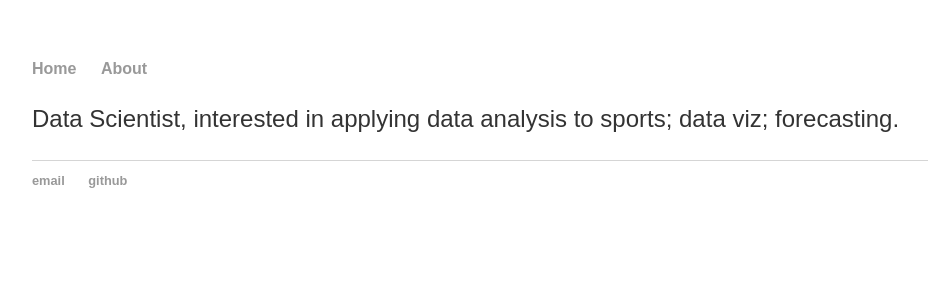
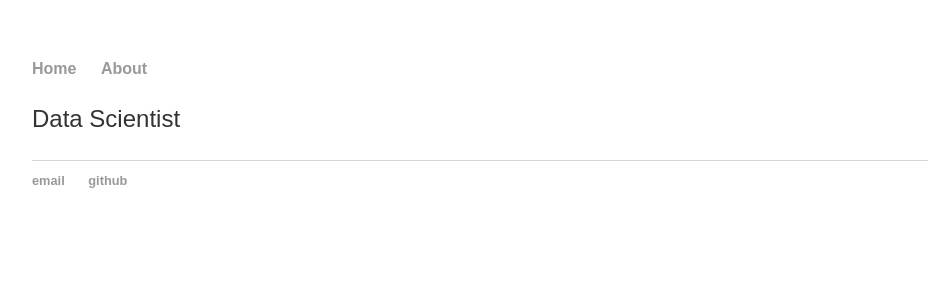
Before and after one commit to georgeball95/georgeball95.github.io, a Jekyll site: the page built from about/index.html, in a window 1280 px wide. Shown: the top 300 px of the page, without its empty margins (160-1088 px from the left). Built offline with Jekyll 4.4.1, drawn with Linux system fonts in a browser that asks for light colours.

Commit message:
update about

```diff
--- a/about/index.html
+++ b/about/index.html
@@ -3,5 +3,5 @@ layout: default
 title: About
 ---
 <div class="blurb">
-	<p>Data Scientist, interested in applying data analysis to sports; data viz; forecasting.</p>
+	<p>Data Scientist</p>
 </div><!-- /.blurb -->
```
